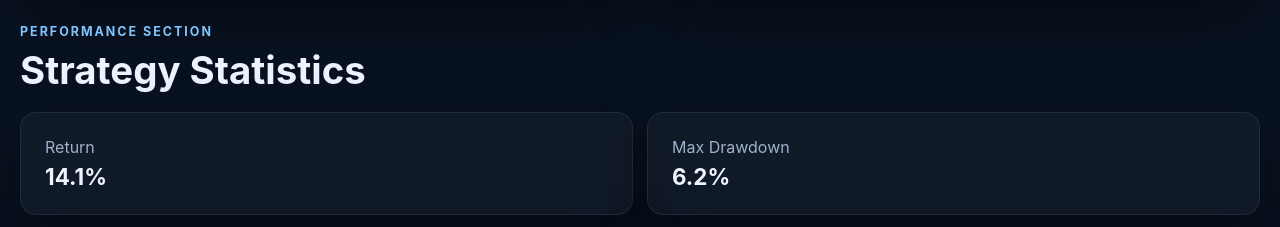
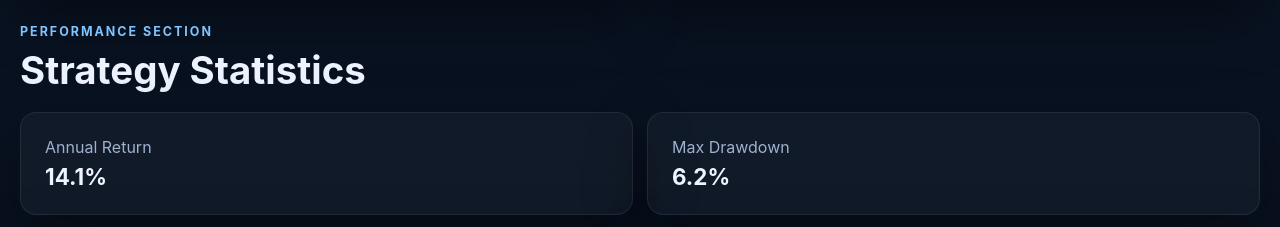
Before and after one commit to giovannimaccioni1989-byte/xeno-system-solution, a React (Vite) app: page /expert-advisors/Asgard in a window 1280 px wide. Shown: the part 1320-1547 px from the top of the page. Built offline with nearby package versions, Linux system fonts and the light colour scheme.

Commit message:
Update AdvisorDetailPage.jsx

```diff
--- a/src/pages/AdvisorDetailPage.jsx
+++ b/src/pages/AdvisorDetailPage.jsx
@@ -61,7 +61,7 @@ export default function AdvisorDetailPage() {
 
         <div className="performance-grid">
           <div className="performance-card">
-            <span>Return</span>
+            <span>Annual Return</span>
             <strong>{advisor.performance.returnRate}</strong>
           </div>
           <div className="performance-card">
```
